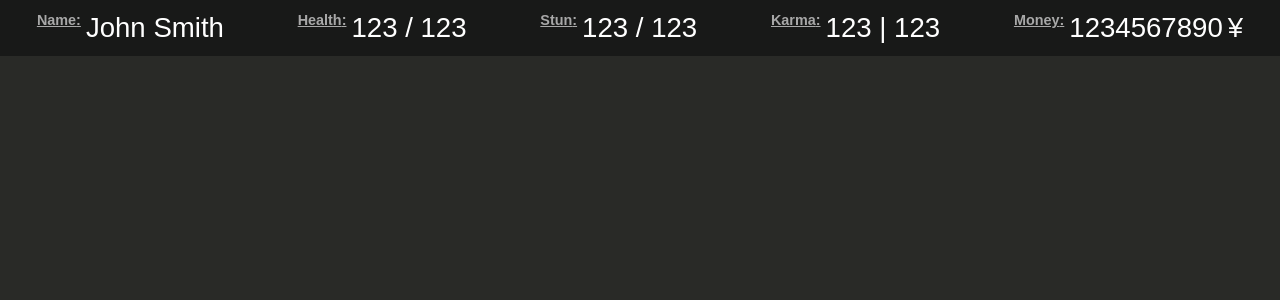
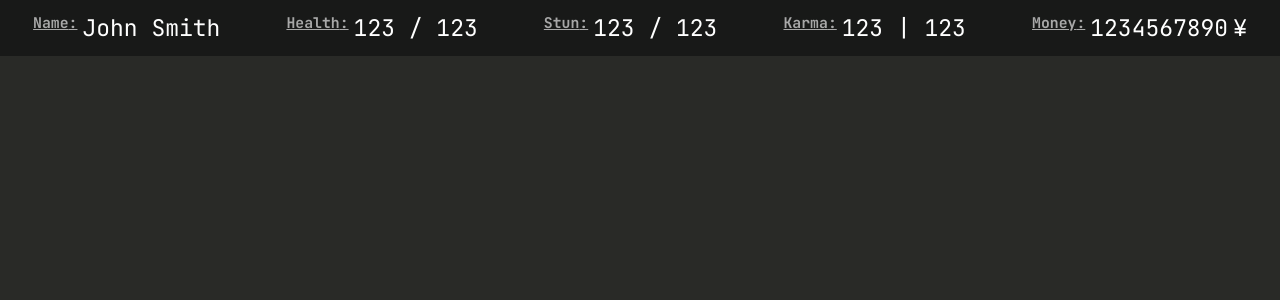
Before and after one commit to roclame12/ShadowSheet, a React (Vite) app: page / in a window 1280 px wide. Shown: the top 300 px of the page. Built offline with nearby package versions, Linux system fonts and the light colour scheme.

Commit message:
Added reactive text to the hudbar, and settled on a font (JetBrains Mono)

```diff
--- a/src/CSS/components/Hudbar.css
+++ b/src/CSS/components/Hudbar.css
@@ -8,12 +8,12 @@
 
 .stat-header {
     color: var(--text-header);
-    font-size: .9rem;
+    font-size: var(--font-xxs);
     text-decoration: underline;
 }
 
 .stat-text {
-    font-size: 1.725rem;
+    font-size: var(--font-l);
 }
 
 .hudbar-container {
--- a/src/CSS/globals.css
+++ b/src/CSS/globals.css
@@ -1,3 +1,8 @@
+@font-face {
+    font-family: "jetbrains mono";
+    src: url("../../public/fonts/JetBrainsMono.ttf");
+}
+
 * {
     margin: 0;
     padding: 0;
@@ -24,5 +29,14 @@
     --text-info: #FEFE1D;
 
     /* Font Behavior */
-    font-family: "ui-monospace", sans-serif;
+    font-family: "jetbrains mono", "ui-monospace", sans-serif;
+    /* Reactive type made using Utopia's font calculator https://utopia.fyi/type/calculator?c=640,17,1.067,2560,21,1.2,5,2,&s=0.75|0.5|0.25,1.5|2|3|4|6,s-l&g=s,l,xl,12 */
+    --font-xxs: clamp(0.9115rem, 0.9405rem + -0.0182vw, 0.9333rem);
+    --font-xs: clamp(0.9958rem, 0.9631rem + 0.0816vw, 1.0938rem);
+    --font-s: clamp(1.0625rem, 0.9792rem + 0.2083vw, 1.3125rem);
+    --font-m: clamp(1.1337rem, 0.9866rem + 0.3678vw, 1.575rem);
+    --font-l: clamp(1.2096rem, 0.9829rem + 0.567vw, 1.89rem);
+    --font-xl: clamp(1.2907rem, 0.9649rem + 0.8144vw, 2.268rem);
+    --font-xxl: clamp(1.3772rem, 0.929rem + 1.1204vw, 2.7216rem);
+    --font-3xl: clamp(1.4694rem, 0.8706rem + 1.4971vw, 3.2659rem);
 }
```
Also changed, not shown: public/fonts/JetBrainsMono.ttf (added).
